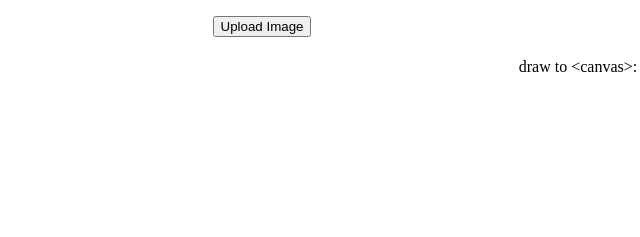
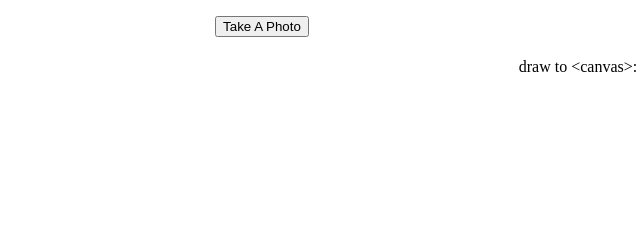
Before and after one commit to vmllab-js/vmllab-js.github.io, a plain HTML site: page inputImage/index.html in a window 1280 px wide. Shown: the top 237 px of the page, 378-1018 px from the left. Drawn offline with Linux system fonts and the light colour scheme.

Commit message:
update inputImage

```diff
--- a/inputImage/index.html
+++ b/inputImage/index.html
@@ -23,7 +23,7 @@
 </head>
 <body>
 <p>
-	<button id="upload">Upload Image</button>
+	<button id="upload">Take A Photo</button>
 </p>
 
 <div style="display: flex;">
```
